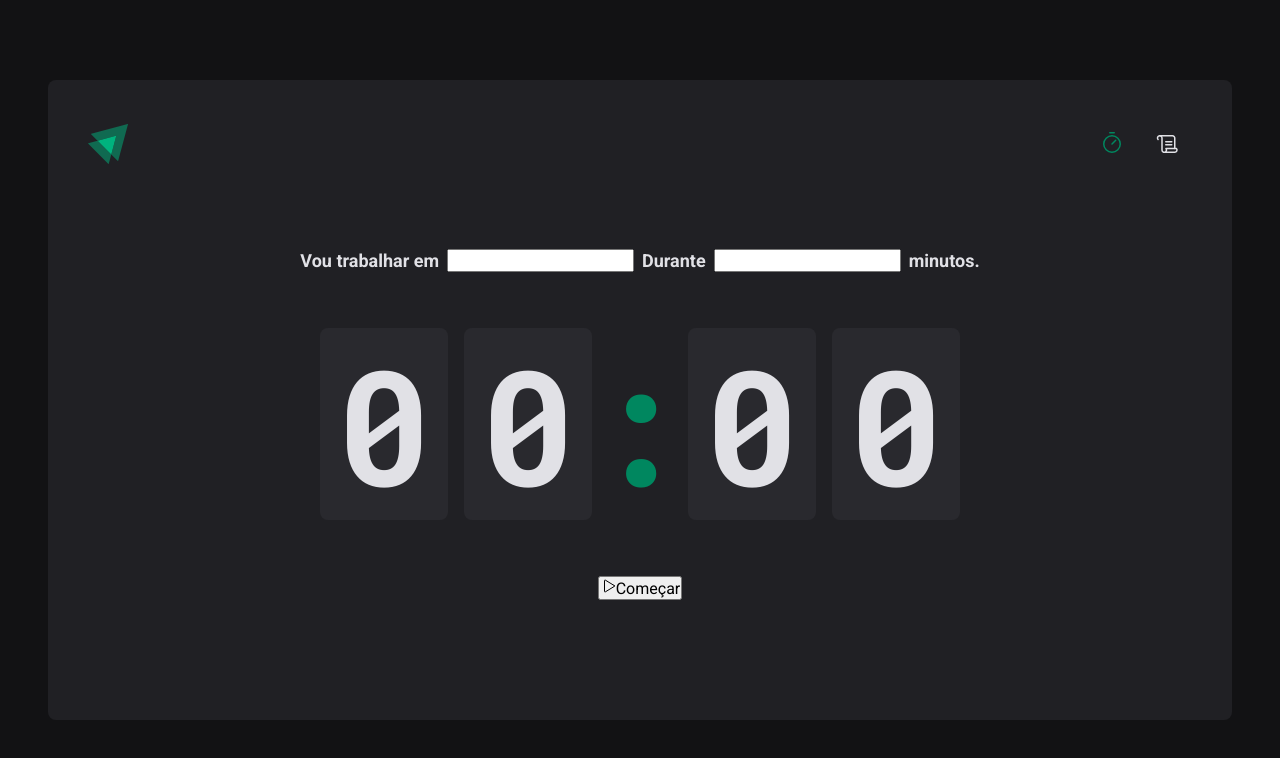
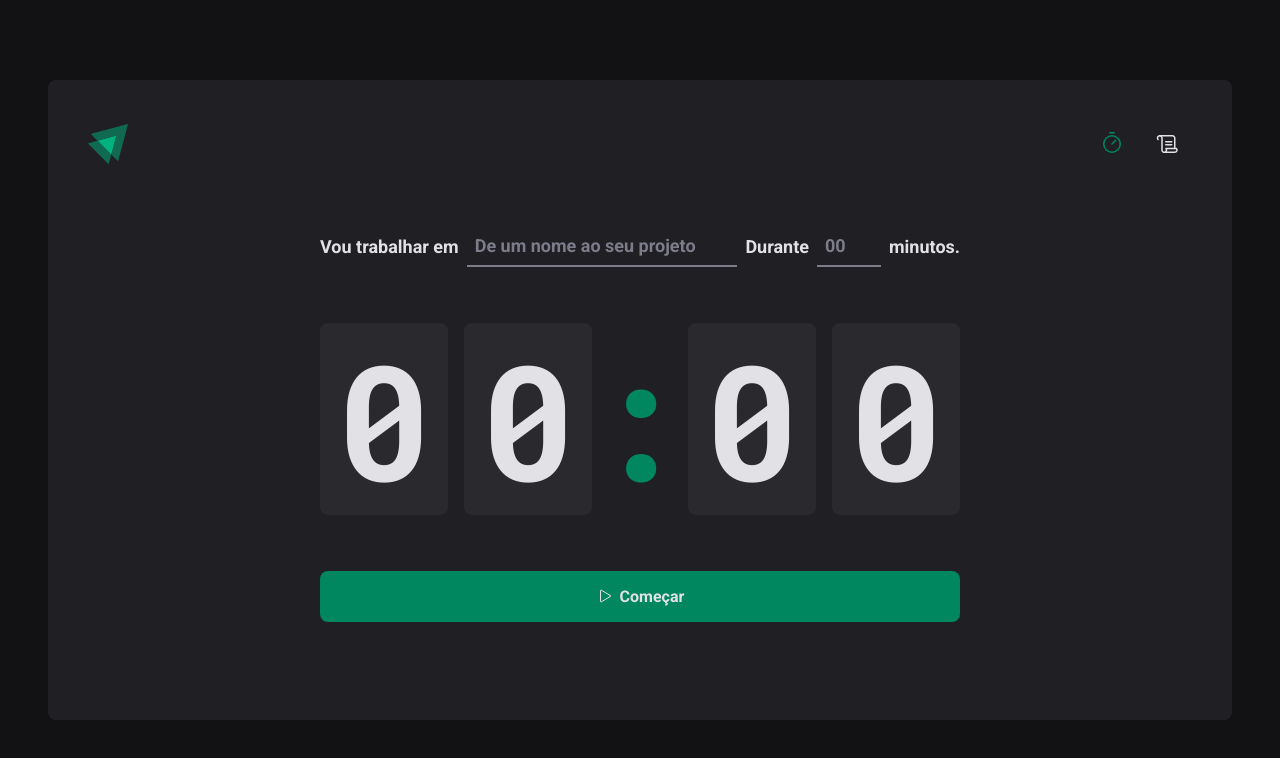
Before and after one commit to ErickClinton/pomodoro, a React (Vite) app: page /pomodoro in a window 1280 px wide. Shown: the top 758 px of the page. Built offline with nearby package versions, Linux system fonts and the light colour scheme.

Commit message:
Addgin styles from page Home

```diff
--- a/src/pages/Home/index.tsx
+++ b/src/pages/Home/index.tsx
@@ -4,6 +4,9 @@
   FormContainer,
   HomeContainer,
   Separator,
+  StartCountdownButton,
+  TaskInput,
+  MinutesAmountInput,
 } from './styles'
 
 export function Home() {
@@ -12,9 +15,13 @@
       <form action="">
         <FormContainer>
           <label htmlFor="task">Vou trabalhar em</label>
-          <input id="task" />
+          <TaskInput id="task" placeholder="De um nome ao seu projeto" />
           <label htmlFor="minutesAmount">Durante</label>
-          <input type="number" id="minutesAmount" />
+          <MinutesAmountInput
+            type="number"
+            id="minutesAmount"
+            placeholder="00"
+          />
           <span>minutos.</span>
         </FormContainer>
         <CountdownContainer>
@@ -24,10 +31,10 @@
           <span>0</span>
           <span>0</span>
         </CountdownContainer>
-        <button type="submit">
+        <StartCountdownButton type="submit">
           <Play />
           Começar
-        </button>
+        </StartCountdownButton>
       </form>
     </HomeContainer>
   )
--- a/src/pages/Home/styles.ts
+++ b/src/pages/Home/styles.ts
@@ -27,6 +27,32 @@
   flex-wrap: wrap;
 `
 
+const BaseInput = styled.input`
+  background: transparent;
+  height: 2.5rem;
+  border: 0;
+  border-bottom: 2px solid ${(props) => props.theme['gray-500']};
+  font-weight: bold;
+  font-size: 1.125rem;
+  padding: 0 0.5rem;
+  color: ${(props) => props.theme['gray-100']};
+
+  &:focus {
+    box-shadow: none;
+    border-color: ${(props) => props.theme['green-500']};
+  }
+  &::placeholder {
+    color: ${(props) => props.theme['gray-500']};
+  }
+`
+export const TaskInput = styled(BaseInput)`
+  flex: 1;
+`
+
+export const MinutesAmountInput = styled(BaseInput)`
+  width: 4rem;
+`
+
 export const CountdownContainer = styled.div`
   font-family: 'Roboto Mono', monospace;
   font-size: 10rem;
@@ -48,3 +74,27 @@
   display: flex;
   justify-content: center;
 `
+export const StartCountdownButton = styled.button`
+  width: 100%;
+  border: 0;
+  padding: 1rem;
+  border-radius: 8px;
+  display: flex;
+  align-items: center;
+  justify-content: center;
+  gap: 0.5rem;
+  font-weight: bold;
+
+  cursor: pointer;
+  background: ${(props) => props.theme['green-500']};
+  color: ${(props) => props.theme['gray-100']};
+
+  &:disabled {
+    opacity: 0.7;
+    cursor: not-allowed;
+  }
+
+  &:not(:disabled):hover {
+    background: ${(props) => props.theme['green-700']};
+  }
+`
```
